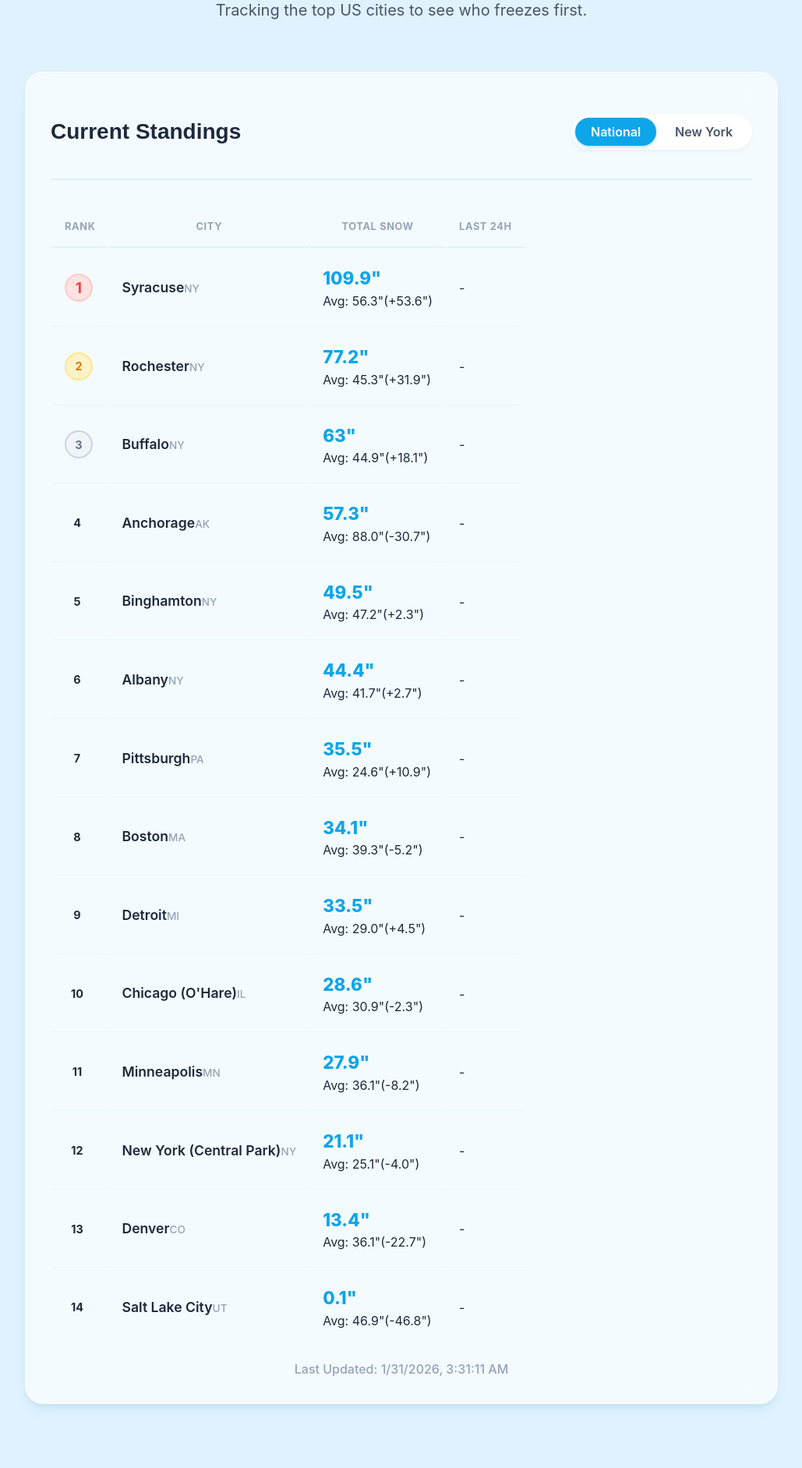
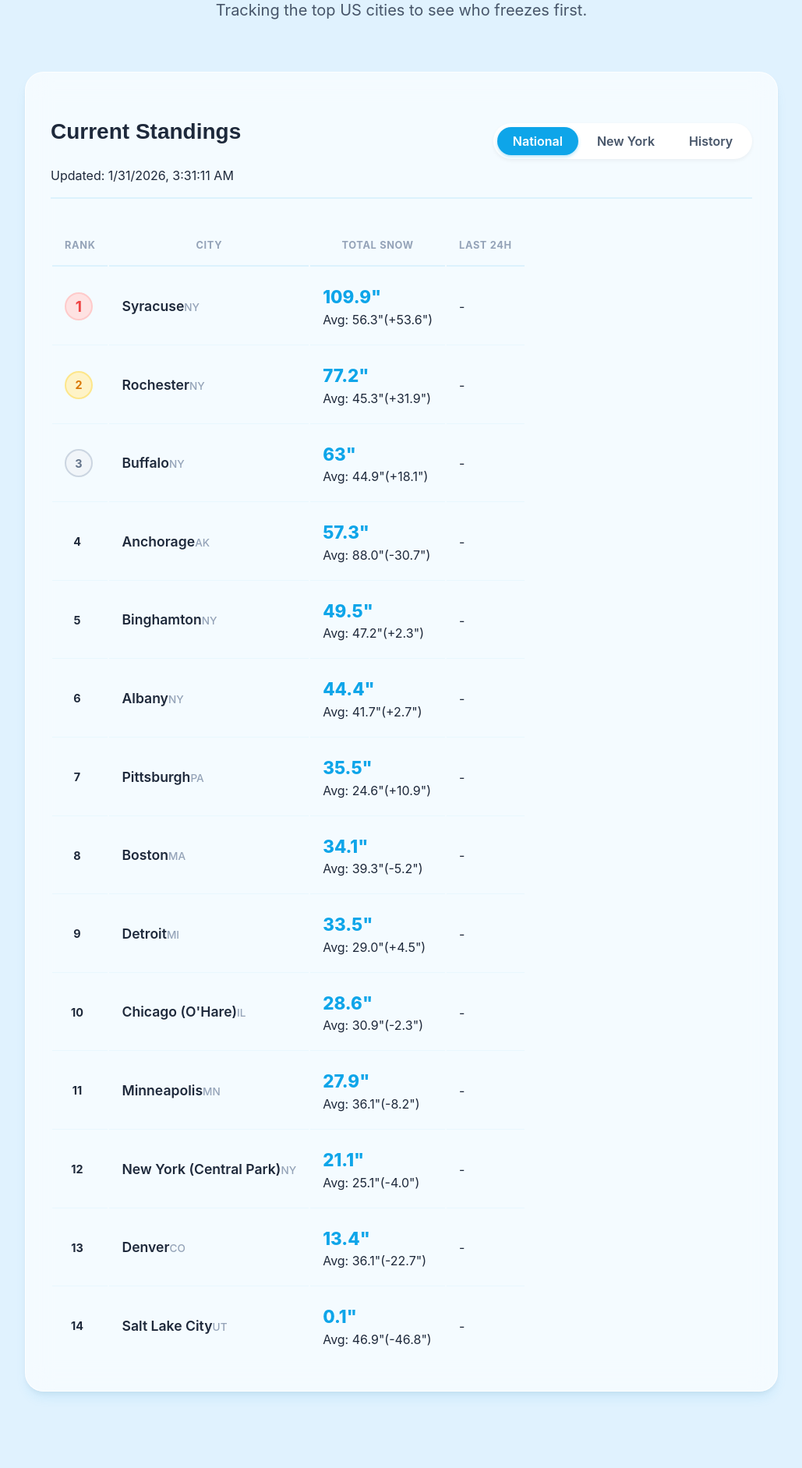
Before and after one commit to mathursunit/brrroyale, a React (Vite) app: page / in a window 1280 px wide. Shown: the part 320-2203 px from the top of the page at 78% size, without its empty margins (125-1154 px from the left). Built offline with nearby package versions, Linux system fonts and the light colour scheme.

Commit message:
UI: Move Last Updated to header and add history tab placeholder

```diff
--- a/src/components/Leaderboard.jsx
+++ b/src/components/Leaderboard.jsx
@@ -53,7 +53,12 @@ const Leaderboard = () => {
         <>
             <div className="glass-panel">
                 <div className="lb-header">
+                    <div className="flex flex-col gap-1">
                         <h2 className="lb-title">Current Standings</h2>
+                        <div className="text-xs text-slate-500 font-medium">
+                            Updated: {new Date(data.last_updated).toLocaleString()}
+                        </div>
+                    </div>
 
                     <div className="filter-group">
                         <button
@@ -68,10 +73,26 @@ const Leaderboard = () => {
                         >
                             New York
                         </button>
+                        <button
+                            onClick={() => setFilter('history')}
+                            className={`filter-btn ${filter === 'history' ? 'active' : ''}`}
+                        >
+                            History
+                        </button>
                     </div>
                 </div>
 
                 <div className="table-container">
+                    {filter === 'history' ? (
+                        <div className="p-8 text-center text-slate-500">
+                            <div className="text-4xl mb-2">📚</div>
+                            <h3 className="text-lg font-bold text-slate-700">Historical Archives</h3>
+                            <p>Select a city from the main list to view its 20-year history.</p>
+                            <button onClick={() => setFilter('all')} className="mt-4 text-sky-600 hover:underline">
+                                Back to Leaderboard
+                            </button>
+                        </div>
+                    ) : (
                         <table className="lb-table">
                             <thead>
                                 <tr>
@@ -85,7 +106,7 @@ const Leaderboard = () => {
                                 {filteredRankings.map((city, index) => (
                                     <tr
                                         key={city.id}
-                                    className={`${index < 3 && filter === 'all' ? 'top-3' : ''} cursor-pointer`}
+                                        className={`${index < 3 && filter === 'all' ? 'top-3' : ''} cursor-pointer hover:bg-white/40 transition-colors`}
                                         onClick={() => setSelectedCityId(city.id)}
                                         title="Click to view history"
                                     >
@@ -132,10 +153,7 @@ const Leaderboard = () => {
                                 ))}
                             </tbody>
                         </table>
-                </div>
-
-                <div className="footer" style={{ padding: '1rem 0 0 0', marginTop: 0 }}>
-                    Last Updated: {new Date(data.last_updated).toLocaleString()}
+                    )}
                 </div>
             </div>
 
```
Lines whose indentation alone changed are shown as unchanged.
